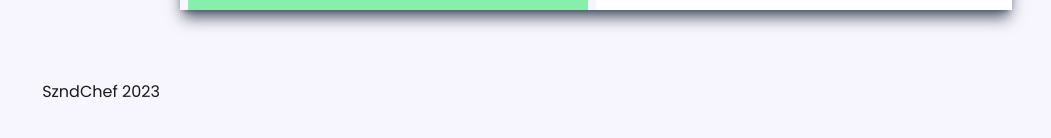
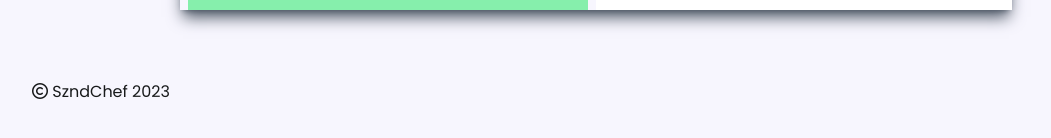
Before and after one commit to SmithNJ13/yao42_frontend, a React (Vite) app: page /login in a window 1280 px wide. Shown: the part 686-824 px from the top of the page, without its empty margins (44-1095 px from the left). Built offline with nearby package versions, Linux system fonts and the light colour scheme.

Commit message:
add copyright logo to footer

```diff
--- a/src/components/NavBar/index.jsx
+++ b/src/components/NavBar/index.jsx
@@ -15,7 +15,9 @@ const NavBar = () => {
           </div>
         </nav>
         <Outlet />
-        <footer className='footer'>SzndChef 2023</footer>
+        <footer className='footer'>
+          <i className="fa-regular fa-copyright" style={{ color: '#181a1b' }}></i> SzndChef 2023
+        </footer>
       </div>
     </>
   )
```
